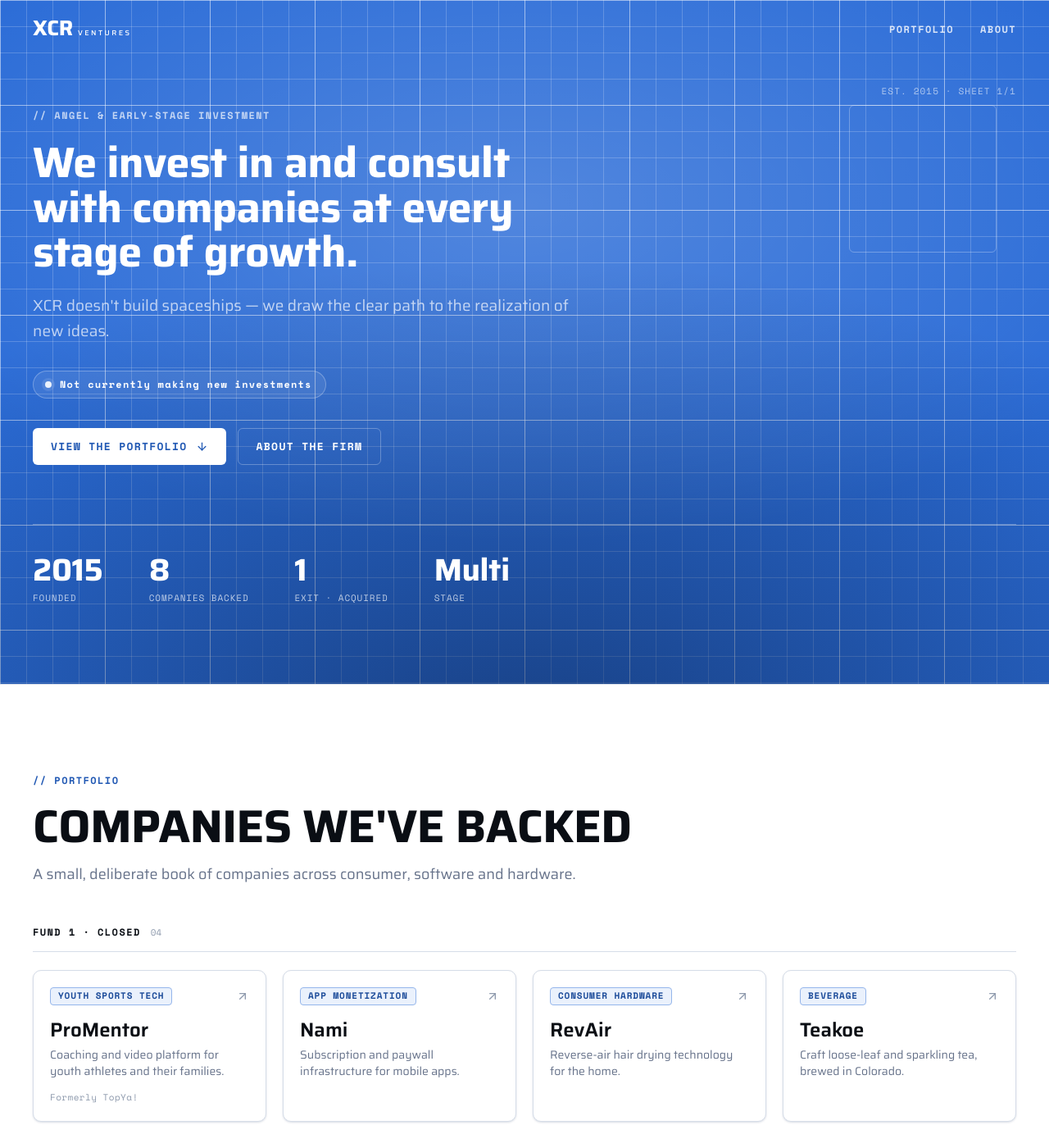
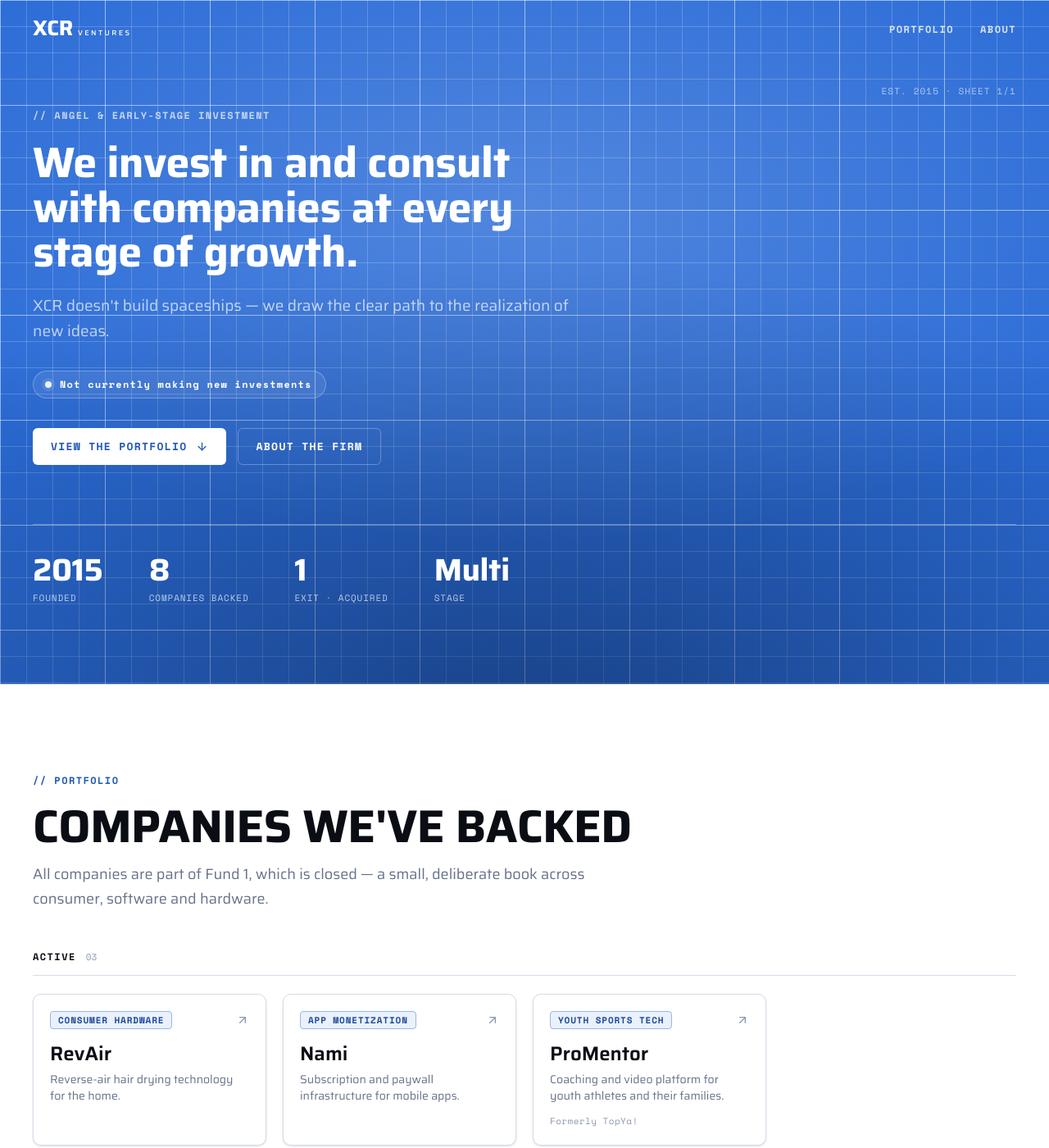
Before and after one commit to benr75/xcrventures-website, a Jekyll site: the page built from index.html, in a window 1280 px wide and 1400 px high. Shown: the whole window at 82% size. Built offline with Jekyll 4.4.1, drawn with Linux system fonts in a browser that asks for light colours; nearby versions of some CDN libraries; some web fonts are replaced; some of the changed text lies outside the part shown.

Commit message:
Refine portfolio content and trim hero decoration
- Move Teakoe to Past portfolio and drop its dead link; link-less
  companies now render as a non-clickable card.
- Relabel the first group "Active" and note in the intro that the whole
  book is Fund 1 (closed).
- Reorder Active companies: RevAir, Nami, ProMentor.
- Fix WAL: it's the World Armwrestling League (Sport), not apparel.
- Remove the "XCR doesn't build spaceships" About headline.
- Remove the decorative drafting square from the hero.

Co-Authored-By: Claude Fable 5 <noreply@anthropic.com>

```diff
--- a/_includes/about.html
+++ b/_includes/about.html
@@ -3,7 +3,6 @@
     <div class="about__top">
       <div>
         <span class="xcr-eyebrow">About</span>
-        <h2 class="about__title">XCR doesn't build spaceships. XCR is the blueprint.</h2>
         <p class="about__body">
           <a href="https://www.linkedin.com/in/benreubenstein/" target="_blank" rel="noopener">Ben Reubenstein</a>
           founded XCR Ventures in 2015. The firm invests in and consults with companies at a variety of
--- a/_includes/hero.html
+++ b/_includes/hero.html
@@ -1,5 +1,4 @@
 <section class="hero">
-  <div class="hero__mark" aria-hidden="true"></div>
   <div class="hero__sheet" aria-hidden="true">EST. 2015 · SHEET 1/1</div>
 
   <div class="hero__inner">
--- a/_includes/portfolio.html
+++ b/_includes/portfolio.html
@@ -2,7 +2,7 @@
   <div class="portfolio__inner">
     <span class="xcr-eyebrow">Portfolio</span>
     <h2 class="portfolio__title">Companies we've backed</h2>
-    <p class="portfolio__sub">A small, deliberate book of companies across consumer, software and hardware.</p>
+    <p class="portfolio__sub">All companies are part of Fund 1, which is closed — a small, deliberate book across consumer, software and hardware.</p>
 
     {% for group in site.data.portfolio.groups %}
       {% assign count = group.companies | size %}
@@ -13,10 +13,14 @@
         </div>
         <div class="portfolio-grid">
           {% for c in group.companies %}
+            {% if c.url %}
             <a class="company-card" href="{{ c.url }}" target="_blank" rel="noopener">
+            {% else %}
+            <div class="company-card company-card--static">
+            {% endif %}
               <div class="company-card__top">
                 <span class="badge badge--{{ group.tone }}">{{ c.sector }}</span>
-                <i data-lucide="arrow-up-right"></i>
+                {% if c.url %}<i data-lucide="arrow-up-right"></i>{% endif %}
               </div>
               <h3 class="company-card__name">{{ c.name }}</h3>
               <p class="company-card__blurb">{{ c.blurb }}</p>
@@ -26,7 +30,7 @@
               {% if c.acquirer %}
                 <div class="company-card__acq"><i data-lucide="check-circle-2"></i> Acquired by {{ c.acquirer }}</div>
               {% endif %}
-            </a>
+            {% if c.url %}</a>{% else %}</div>{% endif %}
           {% endfor %}
         </div>
       </div>
--- a/_sass/_xcr-site.scss
+++ b/_sass/_xcr-site.scss
@@ -108,11 +108,6 @@ img { max-width: 100%; height: auto; display: block; }
   margin-top: -72px;
 }
 .hero__inner { position: relative; max-width: var(--container-xl); margin: 0 auto; }
-.hero__mark {
-  position: absolute; top: 128px; right: 64px; width: 180px; height: 180px;
-  border: 1.5px solid rgba(255, 255, 255, 0.28);
-  border-radius: var(--radius-md);
-}
 .hero__sheet {
   position: absolute; top: 104px; right: 40px;
   font: var(--type-mono); font-size: 11px;
@@ -217,6 +212,9 @@ img { max-width: 100%; height: auto; display: block; }
   transform: translateY(-2px); box-shadow: var(--shadow-md);
   text-decoration: none;
 }
+/* Link-less company (no live site): no hover affordance */
+.company-card--static { cursor: default; }
+.company-card--static:hover { transform: none; box-shadow: var(--shadow-sm); }
 .company-card__top {
   display: flex; justify-content: space-between; align-items: center;
   margin-bottom: 16px;
@@ -355,7 +353,7 @@ img { max-width: 100%; height: auto; display: block; }
 }
 @media (max-width: 860px) {
   .about__top { grid-template-columns: 1fr; gap: 40px; }
-  .hero__mark, .hero__sheet { display: none; }
+  .hero__sheet { display: none; }
 }
 @media (max-width: 640px) {
   .portfolio-grid, .pillars { grid-template-columns: 1fr; }
```
Also changed, not shown: CLAUDE.md (+1 -1 lines), _data/portfolio.yml (+14 -15 lines).
